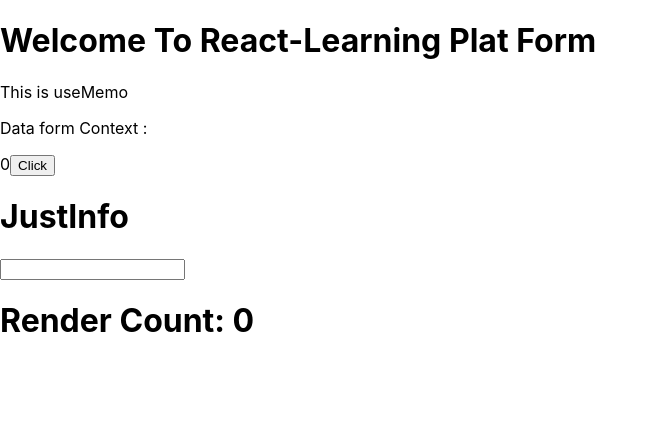
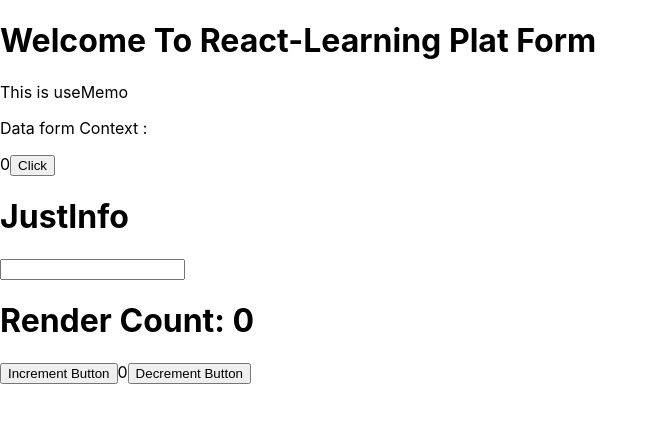
Before and after one commit to midu-zack/React-practice, a React (Create React App) app: page / in a window 1280 px wide. Shown: the top 422 px of the page, without its empty margins (0-658 px from the left). Built offline with nearby package versions, Linux system fonts and the light colour scheme.

Commit message:
useReducer ,costume hook  and useLayoutEffect

```diff
--- a/src/App.js
+++ b/src/App.js
@@ -58,13 +58,19 @@
 import Justinfo from "./component/Justinfo";
 import Memo from "./component/Memo";
 import Ref from "./component/Ref";
+import Reducer from "./component/Reducer";
 
 function App() {
   const valueToProvide = { someData: "Hello from Context!" }; // Example value
 
   return (
     <div>
+
+
+
+
       <MyContext.Provider value={valueToProvide.someData}>
+
         <h1>Welcome To React-Learning Plat Form</h1>
         {/* <Counter /> */}
         {/* <Forms /> */}
@@ -85,7 +91,9 @@
         <Effect />
         <Justinfo/>
         <Ref/>
+
       </MyContext.Provider>
+      <Reducer/>
     </div>
   );
 }
--- /dev/null
+++ b/src/component/Reducer.js
@@ -0,0 +1,23 @@
+ import React, { useReducer } from 'react'
+ import usageReducer from '../reducers/usageReducer';
+
+
+
+ function Reducer() {
+    const [value, dispatch] = useReducer(usageReducer,0);
+   return (
+     <div>
+
+       <button onClick={()=>{
+        dispatch(1)
+       }}> Increment Button</button>
+       <label >{value}</label>
+
+       <button onClick={()=>{
+        dispatch(-1)
+       }}>Decrement Button</button>
+     </div>
+   )
+ }
+
+ export default Reducer
--- /dev/null
+++ b/src/reducers/usageReducer.js
@@ -0,0 +1,6 @@
+function usageReducer (state,action){
+    return state + action
+   }
+
+
+   export default usageReducer
```
Also changed, not shown: codewars.js (+13 -2 lines).
